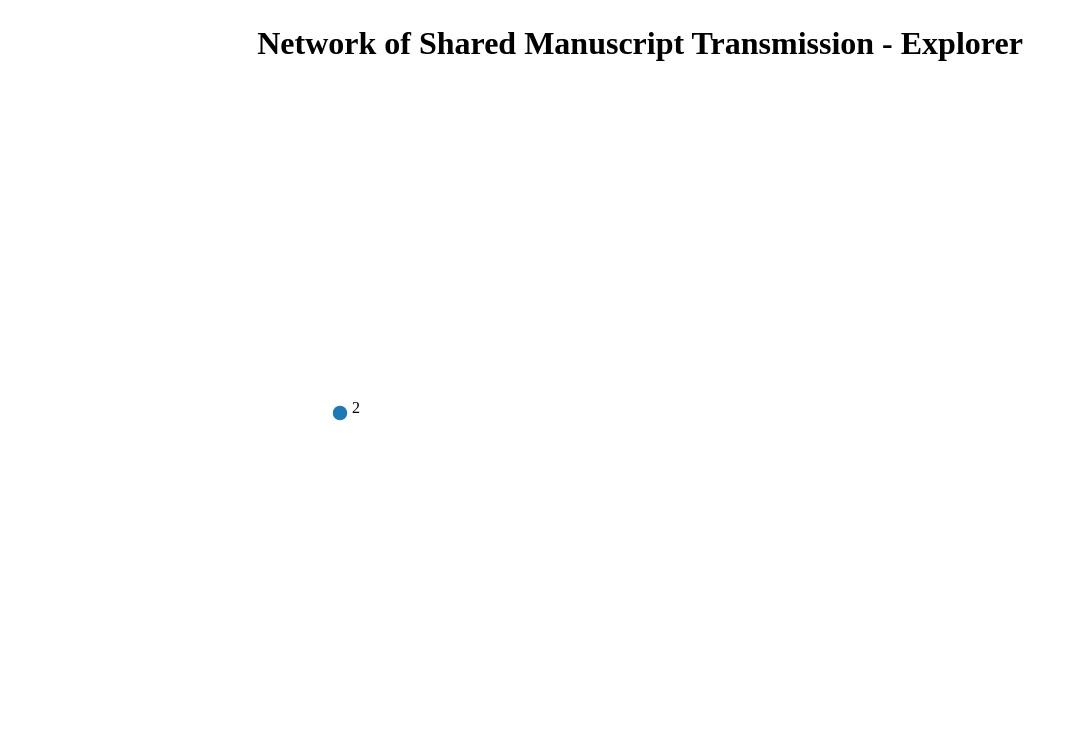
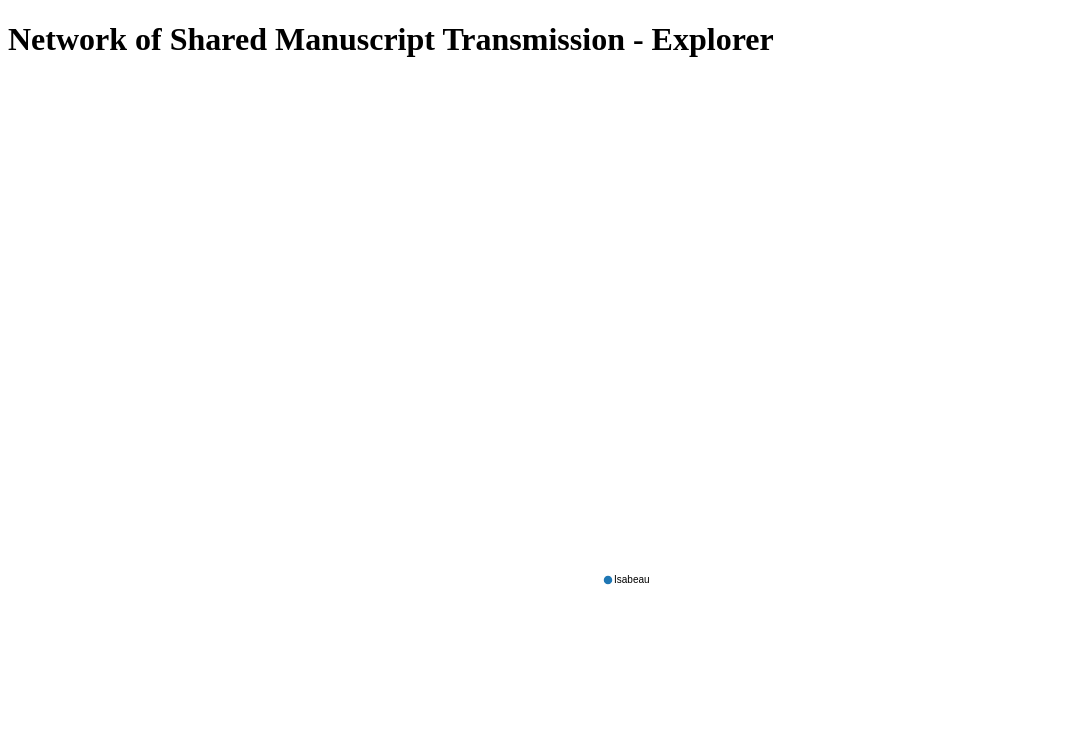
Before and after one commit to GusRiva/network, a plain HTML site: page index.html in a window 1280 px wide. Shown: the whole page, without its empty margins (0-1078 px from the left). Drawn offline with nearby package versions, Linux system fonts and the light colour scheme.

Commit message:
i hate d3

```diff
--- a/css/main.css
+++ b/css/main.css
@@ -1,13 +1,14 @@
-
-body {
-    margin: 25px;
+.links line {
+  stroke: #999;
+  stroke-opacity: 0.6;
 }
 
-#main_title {
-    text-align:center;
+.nodes circle {
+  stroke: #fff;
+  stroke-width: 1.5px;
 }
 
-
-.link {
-  stroke: #aaa;
+text {
+  font-family: sans-serif;
+  font-size: 10px;
 }
--- /dev/null
+++ b/data/test_data1.json
@@ -0,0 +1,337 @@
+{
+  "nodes": [
+    {"id": "Myriel", "group": 1},
+    {"id": "Napoleon", "group": 1},
+    {"id": "Mlle.Baptistine", "group": 1},
+    {"id": "Mme.Magloire", "group": 1},
+    {"id": "CountessdeLo", "group": 1},
+    {"id": "Geborand", "group": 1},
+    {"id": "Champtercier", "group": 1},
+    {"id": "Cravatte", "group": 1},
+    {"id": "Count", "group": 1},
+    {"id": "OldMan", "group": 1},
+    {"id": "Labarre", "group": 2},
+    {"id": "Valjean", "group": 2},
+    {"id": "Marguerite", "group": 3},
+    {"id": "Mme.deR", "group": 2},
+    {"id": "Isabeau", "group": 2},
+    {"id": "Gervais", "group": 2},
+    {"id": "Tholomyes", "group": 3},
+    {"id": "Listolier", "group": 3},
+    {"id": "Fameuil", "group": 3},
+    {"id": "Blacheville", "group": 3},
+    {"id": "Favourite", "group": 3},
+    {"id": "Dahlia", "group": 3},
+    {"id": "Zephine", "group": 3},
+    {"id": "Fantine", "group": 3},
+    {"id": "Mme.Thenardier", "group": 4},
+    {"id": "Thenardier", "group": 4},
+    {"id": "Cosette", "group": 5},
+    {"id": "Javert", "group": 4},
+    {"id": "Fauchelevent", "group": 0},
+    {"id": "Bamatabois", "group": 2},
+    {"id": "Perpetue", "group": 3},
+    {"id": "Simplice", "group": 2},
+    {"id": "Scaufflaire", "group": 2},
+    {"id": "Woman1", "group": 2},
+    {"id": "Judge", "group": 2},
+    {"id": "Champmathieu", "group": 2},
+    {"id": "Brevet", "group": 2},
+    {"id": "Chenildieu", "group": 2},
+    {"id": "Cochepaille", "group": 2},
+    {"id": "Pontmercy", "group": 4},
+    {"id": "Boulatruelle", "group": 6},
+    {"id": "Eponine", "group": 4},
+    {"id": "Anzelma", "group": 4},
+    {"id": "Woman2", "group": 5},
+    {"id": "MotherInnocent", "group": 0},
+    {"id": "Gribier", "group": 0},
+    {"id": "Jondrette", "group": 7},
+    {"id": "Mme.Burgon", "group": 7},
+    {"id": "Gavroche", "group": 8},
+    {"id": "Gillenormand", "group": 5},
+    {"id": "Magnon", "group": 5},
+    {"id": "Mlle.Gillenormand", "group": 5},
+    {"id": "Mme.Pontmercy", "group": 5},
+    {"id": "Mlle.Vaubois", "group": 5},
+    {"id": "Lt.Gillenormand", "group": 5},
+    {"id": "Marius", "group": 8},
+    {"id": "BaronessT", "group": 5},
+    {"id": "Mabeuf", "group": 8},
+    {"id": "Enjolras", "group": 8},
+    {"id": "Combeferre", "group": 8},
+    {"id": "Prouvaire", "group": 8},
+    {"id": "Feuilly", "group": 8},
+    {"id": "Courfeyrac", "group": 8},
+    {"id": "Bahorel", "group": 8},
+    {"id": "Bossuet", "group": 8},
+    {"id": "Joly", "group": 8},
+    {"id": "Grantaire", "group": 8},
+    {"id": "MotherPlutarch", "group": 9},
+    {"id": "Gueulemer", "group": 4},
+    {"id": "Babet", "group": 4},
+    {"id": "Claquesous", "group": 4},
+    {"id": "Montparnasse", "group": 4},
+    {"id": "Toussaint", "group": 5},
+    {"id": "Child1", "group": 10},
+    {"id": "Child2", "group": 10},
+    {"id": "Brujon", "group": 4},
+    {"id": "Mme.Hucheloup", "group": 8}
+  ],
+  "links": [
+    {"source": "Napoleon", "target": "Myriel", "value": 1},
+    {"source": "Mlle.Baptistine", "target": "Myriel", "value": 8},
+    {"source": "Mme.Magloire", "target": "Myriel", "value": 10},
+    {"source": "Mme.Magloire", "target": "Mlle.Baptistine", "value": 6},
+    {"source": "CountessdeLo", "target": "Myriel", "value": 1},
+    {"source": "Geborand", "target": "Myriel", "value": 1},
+    {"source": "Champtercier", "target": "Myriel", "value": 1},
+    {"source": "Cravatte", "target": "Myriel", "value": 1},
+    {"source": "Count", "target": "Myriel", "value": 2},
+    {"source": "OldMan", "target": "Myriel", "value": 1},
+    {"source": "Valjean", "target": "Labarre", "value": 1},
+    {"source": "Valjean", "target": "Mme.Magloire", "value": 3},
+    {"source": "Valjean", "target": "Mlle.Baptistine", "value": 3},
+    {"source": "Valjean", "target": "Myriel", "value": 5},
+    {"source": "Marguerite", "target": "Valjean", "value": 1},
+    {"source": "Mme.deR", "target": "Valjean", "value": 1},
+    {"source": "Isabeau", "target": "Valjean", "value": 1},
+    {"source": "Gervais", "target": "Valjean", "value": 1},
+    {"source": "Listolier", "target": "Tholomyes", "value": 4},
+    {"source": "Fameuil", "target": "Tholomyes", "value": 4},
+    {"source": "Fameuil", "target": "Listolier", "value": 4},
+    {"source": "Blacheville", "target": "Tholomyes", "value": 4},
+    {"source": "Blacheville", "target": "Listolier", "value": 4},
+    {"source": "Blacheville", "target": "Fameuil", "value": 4},
+    {"source": "Favourite", "target": "Tholomyes", "value": 3},
+    {"source": "Favourite", "target": "Listolier", "value": 3},
+    {"source": "Favourite", "target": "Fameuil", "value": 3},
+    {"source": "Favourite", "target": "Blacheville", "value": 4},
+    {"source": "Dahlia", "target": "Tholomyes", "value": 3},
+    {"source": "Dahlia", "target": "Listolier", "value": 3},
+    {"source": "Dahlia", "target": "Fameuil", "value": 3},
+    {"source": "Dahlia", "target": "Blacheville", "value": 3},
+    {"source": "Dahlia", "target": "Favourite", "value": 5},
+    {"source": "Zephine", "target": "Tholomyes", "value": 3},
+    {"source": "Zephine", "target": "Listolier", "value": 3},
+    {"source": "Zephine", "target": "Fameuil", "value": 3},
+    {"source": "Zephine", "target": "Blacheville", "value": 3},
+    {"source": "Zephine", "target": "Favourite", "value": 4},
+    {"source": "Zephine", "target": "Dahlia", "value": 4},
+    {"source": "Fantine", "target": "Tholomyes", "value": 3},
+    {"source": "Fantine", "target": "Listolier", "value": 3},
+    {"source": "Fantine", "target": "Fameuil", "value": 3},
+    {"source": "Fantine", "target": "Blacheville", "value": 3},
+    {"source": "Fantine", "target": "Favourite", "value": 4},
+    {"source": "Fantine", "target": "Dahlia", "value": 4},
+    {"source": "Fantine", "target": "Zephine", "value": 4},
+    {"source": "Fantine", "target": "Marguerite", "value": 2},
+    {"source": "Fantine", "target": "Valjean", "value": 9},
+    {"source": "Mme.Thenardier", "target": "Fantine", "value": 2},
+    {"source": "Mme.Thenardier", "target": "Valjean", "value": 7},
+    {"source": "Thenardier", "target": "Mme.Thenardier", "value": 13},
+    {"source": "Thenardier", "target": "Fantine", "value": 1},
+    {"source": "Thenardier", "target": "Valjean", "value": 12},
+    {"source": "Cosette", "target": "Mme.Thenardier", "value": 4},
+    {"source": "Cosette", "target": "Valjean", "value": 31},
+    {"source": "Cosette", "target": "Tholomyes", "value": 1},
+    {"source": "Cosette", "target": "Thenardier", "value": 1},
+    {"source": "Javert", "target": "Valjean", "value": 17},
+    {"source": "Javert", "target": "Fantine", "value": 5},
+    {"source": "Javert", "target": "Thenardier", "value": 5},
+    {"source": "Javert", "target": "Mme.Thenardier", "value": 1},
+    {"source": "Javert", "target": "Cosette", "value": 1},
+    {"source": "Fauchelevent", "target": "Valjean", "value": 8},
+    {"source": "Fauchelevent", "target": "Javert", "value": 1},
+    {"source": "Bamatabois", "target": "Fantine", "value": 1},
+    {"source": "Bamatabois", "target": "Javert", "value": 1},
+    {"source": "Bamatabois", "target": "Valjean", "value": 2},
+    {"source": "Perpetue", "target": "Fantine", "value": 1},
+    {"source": "Simplice", "target": "Perpetue", "value": 2},
+    {"source": "Simplice", "target": "Valjean", "value": 3},
+    {"source": "Simplice", "target": "Fantine", "value": 2},
+    {"source": "Simplice", "target": "Javert", "value": 1},
+    {"source": "Scaufflaire", "target": "Valjean", "value": 1},
+    {"source": "Woman1", "target": "Valjean", "value": 2},
+    {"source": "Woman1", "target": "Javert", "value": 1},
+    {"source": "Judge", "target": "Valjean", "value": 3},
+    {"source": "Judge", "target": "Bamatabois", "value": 2},
+    {"source": "Champmathieu", "target": "Valjean", "value": 3},
+    {"source": "Champmathieu", "target": "Judge", "value": 3},
+    {"source": "Champmathieu", "target": "Bamatabois", "value": 2},
+    {"source": "Brevet", "target": "Judge", "value": 2},
+    {"source": "Brevet", "target": "Champmathieu", "value": 2},
+    {"source": "Brevet", "target": "Valjean", "value": 2},
+    {"source": "Brevet", "target": "Bamatabois", "value": 1},
+    {"source": "Chenildieu", "target": "Judge", "value": 2},
+    {"source": "Chenildieu", "target": "Champmathieu", "value": 2},
+    {"source": "Chenildieu", "target": "Brevet", "value": 2},
+    {"source": "Chenildieu", "target": "Valjean", "value": 2},
+    {"source": "Chenildieu", "target": "Bamatabois", "value": 1},
+    {"source": "Cochepaille", "target": "Judge", "value": 2},
+    {"source": "Cochepaille", "target": "Champmathieu", "value": 2},
+    {"source": "Cochepaille", "target": "Brevet", "value": 2},
+    {"source": "Cochepaille", "target": "Chenildieu", "value": 2},
+    {"source": "Cochepaille", "target": "Valjean", "value": 2},
+    {"source": "Cochepaille", "target": "Bamatabois", "value": 1},
+    {"source": "Pontmercy", "target": "Thenardier", "value": 1},
+    {"source": "Boulatruelle", "target": "Thenardier", "value": 1},
+    {"source": "Eponine", "target": "Mme.Thenardier", "value": 2},
+    {"source": "Eponine", "target": "Thenardier", "value": 3},
+    {"source": "Anzelma", "target": "Eponine", "value": 2},
+    {"source": "Anzelma", "target": "Thenardier", "value": 2},
+    {"source": "Anzelma", "target": "Mme.Thenardier", "value": 1},
+    {"source": "Woman2", "target": "Valjean", "value": 3},
+    {"source": "Woman2", "target": "Cosette", "value": 1},
+    {"source": "Woman2", "target": "Javert", "value": 1},
+    {"source": "MotherInnocent", "target": "Fauchelevent", "value": 3},
+    {"source": "MotherInnocent", "target": "Valjean", "value": 1},
+    {"source": "Gribier", "target": "Fauchelevent", "value": 2},
+    {"source": "Mme.Burgon", "target": "Jondrette", "value": 1},
+    {"source": "Gavroche", "target": "Mme.Burgon", "value": 2},
+    {"source": "Gavroche", "target": "Thenardier", "value": 1},
+    {"source": "Gavroche", "target": "Javert", "value": 1},
+    {"source": "Gavroche", "target": "Valjean", "value": 1},
+    {"source": "Gillenormand", "target": "Cosette", "value": 3},
+    {"source": "Gillenormand", "target": "Valjean", "value": 2},
+    {"source": "Magnon", "target": "Gillenormand", "value": 1},
+    {"source": "Magnon", "target": "Mme.Thenardier", "value": 1},
+    {"source": "Mlle.Gillenormand", "target": "Gillenormand", "value": 9},
+    {"source": "Mlle.Gillenormand", "target": "Cosette", "value": 2},
+    {"source": "Mlle.Gillenormand", "target": "Valjean", "value": 2},
+    {"source": "Mme.Pontmercy", "target": "Mlle.Gillenormand", "value": 1},
+    {"source": "Mme.Pontmercy", "target": "Pontmercy", "value": 1},
+    {"source": "Mlle.Vaubois", "target": "Mlle.Gillenormand", "value": 1},
+    {"source": "Lt.Gillenormand", "target": "Mlle.Gillenormand", "value": 2},
+    {"source": "Lt.Gillenormand", "target": "Gillenormand", "value": 1},
+    {"source": "Lt.Gillenormand", "target": "Cosette", "value": 1},
+    {"source": "Marius", "target": "Mlle.Gillenormand", "value": 6},
+    {"source": "Marius", "target": "Gillenormand", "value": 12},
+    {"source": "Marius", "target": "Pontmercy", "value": 1},
+    {"source": "Marius", "target": "Lt.Gillenormand", "value": 1},
+    {"source": "Marius", "target": "Cosette", "value": 21},
+    {"source": "Marius", "target": "Valjean", "value": 19},
+    {"source": "Marius", "target": "Tholomyes", "value": 1},
+    {"source": "Marius", "target": "Thenardier", "value": 2},
+    {"source": "Marius", "target": "Eponine", "value": 5},
+    {"source": "Marius", "target": "Gavroche", "value": 4},
+    {"source": "BaronessT", "target": "Gillenormand", "value": 1},
+    {"source": "BaronessT", "target": "Marius", "value": 1},
+    {"source": "Mabeuf", "target": "Marius", "value": 1},
+    {"source": "Mabeuf", "target": "Eponine", "value": 1},
+    {"source": "Mabeuf", "target": "Gavroche", "value": 1},
+    {"source": "Enjolras", "target": "Marius", "value": 7},
+    {"source": "Enjolras", "target": "Gavroche", "value": 7},
+    {"source": "Enjolras", "target": "Javert", "value": 6},
+    {"source": "Enjolras", "target": "Mabeuf", "value": 1},
+    {"source": "Enjolras", "target": "Valjean", "value": 4},
+    {"source": "Combeferre", "target": "Enjolras", "value": 15},
+    {"source": "Combeferre", "target": "Marius", "value": 5},
+    {"source": "Combeferre", "target": "Gavroche", "value": 6},
+    {"source": "Combeferre", "target": "Mabeuf", "value": 2},
+    {"source": "Prouvaire", "target": "Gavroche", "value": 1},
+    {"source": "Prouvaire", "target": "Enjolras", "value": 4},
+    {"source": "Prouvaire", "target": "Combeferre", "value": 2},
+    {"source": "Feuilly", "target": "Gavroche", "value": 2},
+    {"source": "Feuilly", "target": "Enjolras", "value": 6},
+    {"source": "Feuilly", "target": "Prouvaire", "value": 2},
+    {"source": "Feuilly", "target": "Combeferre", "value": 5},
+    {"source": "Feuilly", "target": "Mabeuf", "value": 1},
+    {"source": "Feuilly", "target": "Marius", "value": 1},
+    {"source": "Courfeyrac", "target": "Marius", "value": 9},
+    {"source": "Courfeyrac", "target": "Enjolras", "value": 17},
+    {"source": "Courfeyrac", "target": "Combeferre", "value": 13},
+    {"source": "Courfeyrac", "target": "Gavroche", "value": 7},
+    {"source": "Courfeyrac", "target": "Mabeuf", "value": 2},
+    {"source": "Courfeyrac", "target": "Eponine", "value": 1},
+    {"source": "Courfeyrac", "target": "Feuilly", "value": 6},
+    {"source": "Courfeyrac", "target": "Prouvaire", "value": 3},
+    {"source": "Bahorel", "target": "Combeferre", "value": 5},
+    {"source": "Bahorel", "target": "Gavroche", "value": 5},
+    {"source": "Bahorel", "target": "Courfeyrac", "value": 6},
+    {"source": "Bahorel", "target": "Mabeuf", "value": 2},
+    {"source": "Bahorel", "target": "Enjolras", "value": 4},
+    {"source": "Bahorel", "target": "Feuilly", "value": 3},
+    {"source": "Bahorel", "target": "Prouvaire", "value": 2},
+    {"source": "Bahorel", "target": "Marius", "value": 1},
+    {"source": "Bossuet", "target": "Marius", "value": 5},
+    {"source": "Bossuet", "target": "Courfeyrac", "value": 12},
+    {"source": "Bossuet", "target": "Gavroche", "value": 5},
+    {"source": "Bossuet", "target": "Bahorel", "value": 4},
+    {"source": "Bossuet", "target": "Enjolras", "value": 10},
+    {"source": "Bossuet", "target": "Feuilly", "value": 6},
+    {"source": "Bossuet", "target": "Prouvaire", "value": 2},
+    {"source": "Bossuet", "target": "Combeferre", "value": 9},
+    {"source": "Bossuet", "target": "Mabeuf", "value": 1},
+    {"source": "Bossuet", "target": "Valjean", "value": 1},
+    {"source": "Joly", "target": "Bahorel", "value": 5},
+    {"source": "Joly", "target": "Bossuet", "value": 7},
+    {"source": "Joly", "target": "Gavroche", "value": 3},
+    {"source": "Joly", "target": "Courfeyrac", "value": 5},
+    {"source": "Joly", "target": "Enjolras", "value": 5},
+    {"source": "Joly", "target": "Feuilly", "value": 5},
+    {"source": "Joly", "target": "Prouvaire", "value": 2},
+    {"source": "Joly", "target": "Combeferre", "value": 5},
+    {"source": "Joly", "target": "Mabeuf", "value": 1},
+    {"source": "Joly", "target": "Marius", "value": 2},
+    {"source": "Grantaire", "target": "Bossuet", "value": 3},
+    {"source": "Grantaire", "target": "Enjolras", "value": 3},
+    {"source": "Grantaire", "target": "Combeferre", "value": 1},
+    {"source": "Grantaire", "target": "Courfeyrac", "value": 2},
+    {"source": "Grantaire", "target": "Joly", "value": 2},
+    {"source": "Grantaire", "target": "Gavroche", "value": 1},
+    {"source": "Grantaire", "target": "Bahorel", "value": 1},
+    {"source": "Grantaire", "target": "Feuilly", "value": 1},
+    {"source": "Grantaire", "target": "Prouvaire", "value": 1},
+    {"source": "MotherPlutarch", "target": "Mabeuf", "value": 3},
+    {"source": "Gueulemer", "target": "Thenardier", "value": 5},
+    {"source": "Gueulemer", "target": "Valjean", "value": 1},
+    {"source": "Gueulemer", "target": "Mme.Thenardier", "value": 1},
+    {"source": "Gueulemer", "target": "Javert", "value": 1},
+    {"source": "Gueulemer", "target": "Gavroche", "value": 1},
+    {"source": "Gueulemer", "target": "Eponine", "value": 1},
+    {"source": "Babet", "target": "Thenardier", "value": 6},
+    {"source": "Babet", "target": "Gueulemer", "value": 6},
+    {"source": "Babet", "target": "Valjean", "value": 1},
+    {"source": "Babet", "target": "Mme.Thenardier", "value": 1},
+    {"source": "Babet", "target": "Javert", "value": 2},
+    {"source": "Babet", "target": "Gavroche", "value": 1},
+    {"source": "Babet", "target": "Eponine", "value": 1},
+    {"source": "Claquesous", "target": "Thenardier", "value": 4},
+    {"source": "Claquesous", "target": "Babet", "value": 4},
+    {"source": "Claquesous", "target": "Gueulemer", "value": 4},
+    {"source": "Claquesous", "target": "Valjean", "value": 1},
+    {"source": "Claquesous", "target": "Mme.Thenardier", "value": 1},
+    {"source": "Claquesous", "target": "Javert", "value": 1},
+    {"source": "Claquesous", "target": "Eponine", "value": 1},
+    {"source": "Claquesous", "target": "Enjolras", "value": 1},
+    {"source": "Montparnasse", "target": "Javert", "value": 1},
+    {"source": "Montparnasse", "target": "Babet", "value": 2},
+    {"source": "Montparnasse", "target": "Gueulemer", "value": 2},
+    {"source": "Montparnasse", "target": "Claquesous", "value": 2},
+    {"source": "Montparnasse", "target": "Valjean", "value": 1},
+    {"source": "Montparnasse", "target": "Gavroche", "value": 1},
+    {"source": "Montparnasse", "target": "Eponine", "value": 1},
+    {"source": "Montparnasse", "target": "Thenardier", "value": 1},
+    {"source": "Toussaint", "target": "Cosette", "value": 2},
+    {"source": "Toussaint", "target": "Javert", "value": 1},
+    {"source": "Toussaint", "target": "Valjean", "value": 1},
+    {"source": "Child1", "target": "Gavroche", "value": 2},
+    {"source": "Child2", "target": "Gavroche", "value": 2},
+    {"source": "Child2", "target": "Child1", "value": 3},
+    {"source": "Brujon", "target": "Babet", "value": 3},
+    {"source": "Brujon", "target": "Gueulemer", "value": 3},
+    {"source": "Brujon", "target": "Thenardier", "value": 3},
+    {"source": "Brujon", "target": "Gavroche", "value": 1},
+    {"source": "Brujon", "target": "Eponine", "value": 1},
+    {"source": "Brujon", "target": "Claquesous", "value": 1},
+    {"source": "Brujon", "target": "Montparnasse", "value": 1},
+    {"source": "Mme.Hucheloup", "target": "Bossuet", "value": 1},
+    {"source": "Mme.Hucheloup", "target": "Joly", "value": 1},
+    {"source": "Mme.Hucheloup", "target": "Grantaire", "value": 1},
+    {"source": "Mme.Hucheloup", "target": "Bahorel", "value": 1},
+    {"source": "Mme.Hucheloup", "target": "Courfeyrac", "value": 1},
+    {"source": "Mme.Hucheloup", "target": "Gavroche", "value": 1},
+    {"source": "Mme.Hucheloup", "target": "Enjolras", "value": 1}
+  ]
+}
--- a/index.html
+++ b/index.html
@@ -5,12 +5,14 @@
         <meta charset="utf-8"/>
         <link rel="stylesheet" href="css/main.css"></link>
         <script src="https://ajax.googleapis.com/ajax/libs/jquery/3.4.1/jquery.min.js"></script>
-        <script src="https://d3js.org/d3.v4.js"></script>
+        <script src="https://d3js.org/d3.v4.min.js"></script>
 
-        <script src="js/network1.js"></script>
+        <script src="js/network3.js"></script>
     </head>
     <body>
         <h1 id="main_title">Network of Shared Manuscript Transmission - Explorer</h1>
-        <div id="my_dataviz"></div>
+        <div id="my_dataviz">
+            <svg width="960" height="600"></svg>
+        </div>
     </body>
 </html>
--- a/js/network1.js
+++ b/js/network1.js
@@ -1,8 +1,9 @@
 var all_nodes;
 var all_links;
 
+data_source = "data/test_data.json"
+
 $.getJSON("data/test_data.json", function(json){
-/*    $.getJSON("data/hsc_d3_data.json", function(json){*/
     all_links = json['links'];
     all_nodes = json['nodes'];
     console.log(all_nodes,all_links)
--- /dev/null
+++ b/js/network3.js
@@ -0,0 +1,132 @@
+
+var initial_node = ["Isabeau"];
+var data_array = [];
+var filtered_data = {'nodes':[], "links":[]};
+
+$.getJSON("data/test_data1.json", function(data){
+  data_array = data
+});
+
+
+$(document).ready(function() {
+    for (node in data_array['nodes']){
+      if ( initial_node.indexOf(data_array['nodes'][node]['id']) >= 0 ){
+          filtered_data['nodes'].push(data_array['nodes'][node]);
+        };
+    };
+
+  activate(filtered_data);
+
+
+
+});
+
+
+function activate(data_act){
+svg = d3.select("svg");
+width="1200"
+height="1000"
+
+var color = d3.scaleOrdinal(d3.schemeCategory20);
+
+var simulation = d3.forceSimulation()
+    .force("link", d3.forceLink().id(function(d) { return d.id; }))
+    .force("charge", d3.forceManyBody())
+    .force("center", d3.forceCenter(width / 2, height / 2));
+
+// d3.json(data_array, function(error, graph) {
+
+  // if (error) throw error;
+
+  var link = svg.append("g")
+      .attr("class", "links")
+    .selectAll("line")
+    .data(data_act.links)
+    .enter().append("line")
+      .attr("stroke-width", function(d) { return Math.sqrt(d.value); });
+
+  var node = svg.append("g")
+      .attr("class", "nodes")
+    .selectAll("g")
+    .data(data_act.nodes)
+    .enter().append("g")
+
+  var circles = node.append("circle")
+      .attr("r", 5)
+      .attr("fill", function(d) { return color(d.group); })
+      // .call(d3.drag()
+      //     .on("start", dragstarted)
+      //     .on("drag", dragged)
+      //     .on("end", dragended))
+      ;
+
+  var lables = node.append("text")
+      .text(function(d) {
+        return d.id;
+      })
+      .attr('x', 6)
+      .attr('y', 3);
+
+  node.append("title")
+      .text(function(d) { return d.id; });
+
+  simulation
+      .nodes(data_act.nodes)
+      .on("tick", ticked);
+
+  simulation.force("link")
+      .links(data_act.links);
+
+  node.on("click", function(clicked_node) {
+    $("#my_dataviz").empty();
+    $("#my_dataviz").append("<svg width='960' height='600'></svg>");
+    clicked_node_id = JSON.parse(JSON.stringify(clicked_node.id));
+    filtered_data = {'nodes':[], "links":[]};
+
+    for (lk in data_array['links']){
+
+      if ( clicked_node_id.indexOf(data_array['links'][lk]['source']) >= 0 ){
+
+        console.log(data_array['links'][lk])
+    }
+    }
+
+
+    activate(filtered_data);
+
+  });
+
+  function ticked() {
+    link
+        .attr("x1", function(d) { return d.source.x; })
+        .attr("y1", function(d) { return d.source.y; })
+        .attr("x2", function(d) { return d.target.x; })
+        .attr("y2", function(d) { return d.target.y; });
+
+    node
+        .attr("transform", function(d) {
+          return "translate(" + d.x + "," + d.y + ")";
+        })
+  }
+// });
+
+};
+
+
+
+function dragstarted(d) {
+  if (!d3.event.active) simulation.alphaTarget(0.3).restart();
+  d.fx = d.x;
+  d.fy = d.y;
+}
+
+function dragged(d) {
+  d.fx = d3.event.x;
+  d.fy = d3.event.y;
+}
+
+function dragended(d) {
+  if (!d3.event.active) simulation.alphaTarget(0);
+  d.fx = null;
+  d.fy = null;
+}
```
Also changed, not shown: js/network2.js (added, +108 -0 lines).
